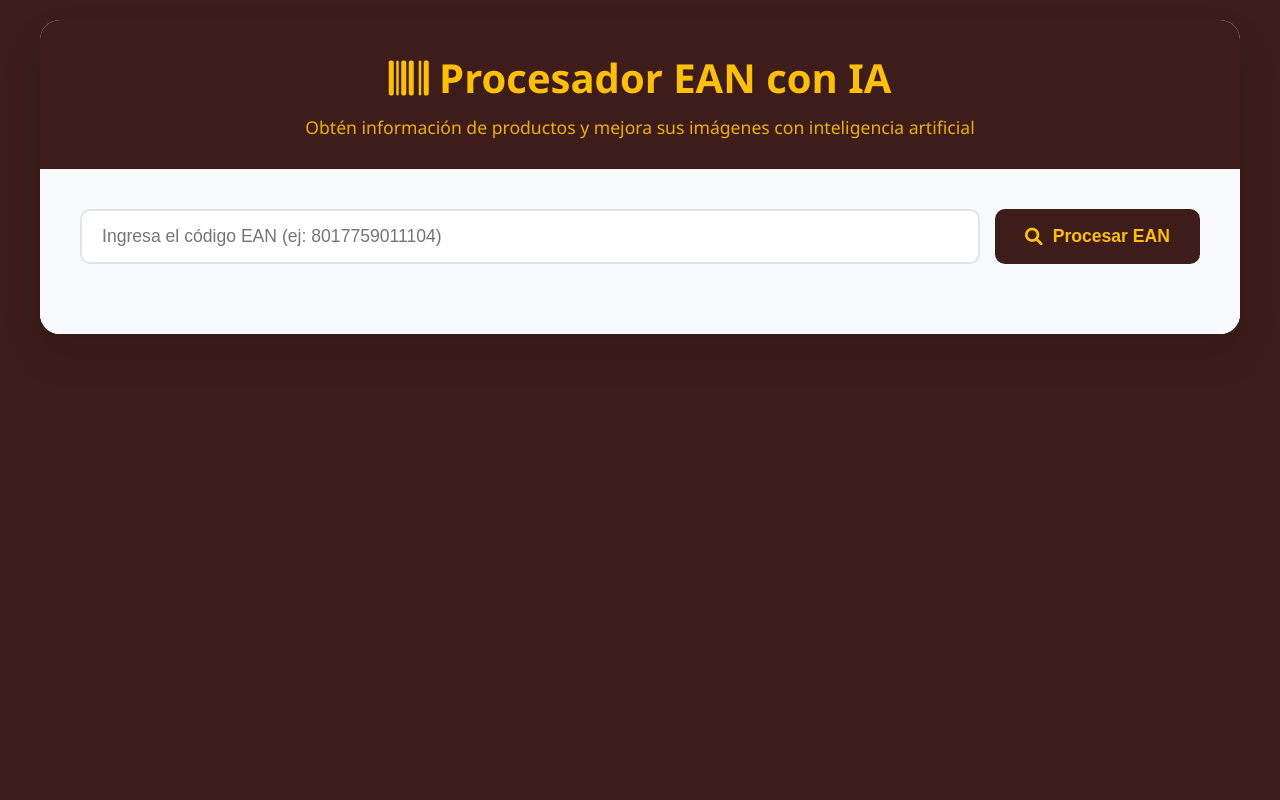
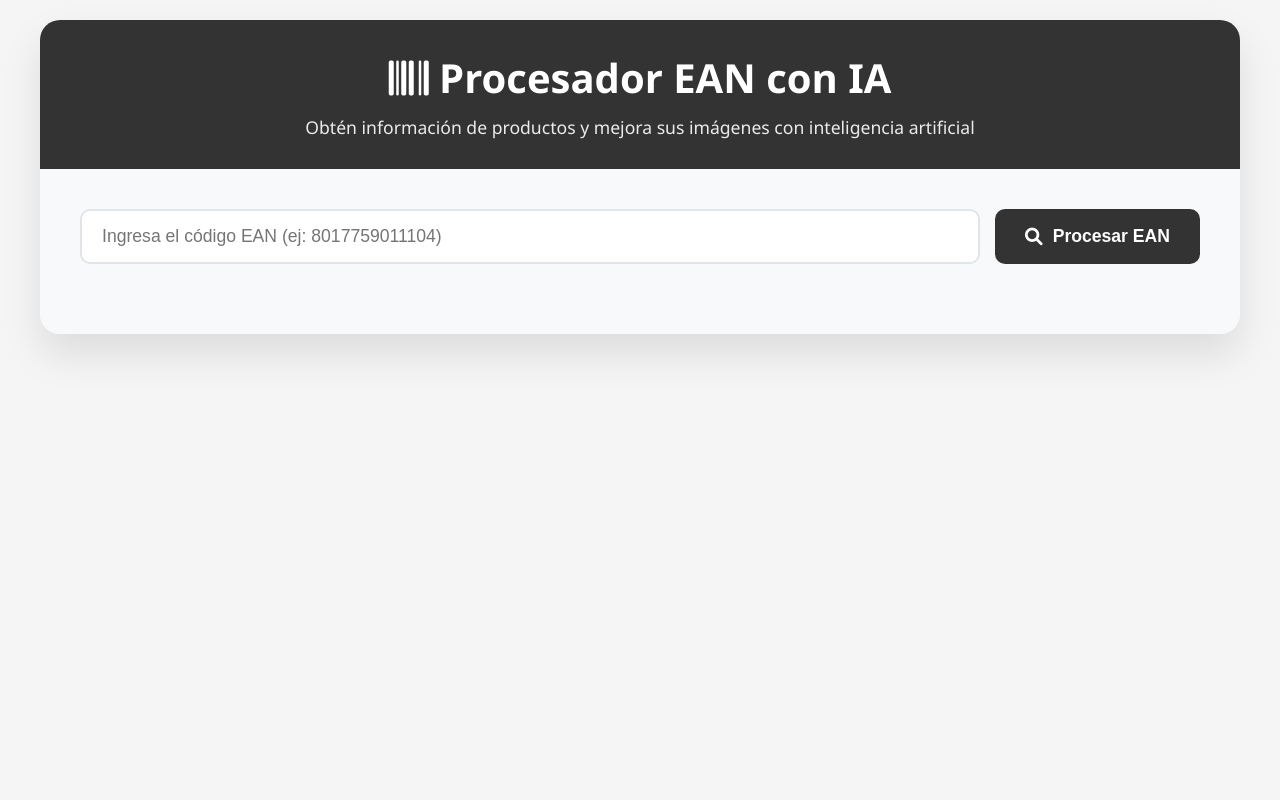
Before and after one commit to DiegoDok7/hiperalia-ean-processing, a Flask app: page / in a window 1280 px wide. Run offline with Flask 3, Linux system fonts and the light colour scheme.

Commit message:
Regresar a paleta simple: blanco, negro y gris

```diff
--- a/scripts/web_app/templates/index.html
+++ b/scripts/web_app/templates/index.html
@@ -14,10 +14,10 @@
 
         body {
             font-family: 'Segoe UI', Tahoma, Geneva, Verdana, sans-serif;
-            background: #3d1c1a;
+            background: #f5f5f5;
             min-height: 100vh;
             padding: 20px;
-            color: #3d1c1a;
+            color: #333;
         }
 
         .container {
@@ -30,8 +30,8 @@
         }
 
         .header {
-            background: #3d1c1a;
-            color: #fcc00a;
+            background: #333;
+            color: white;
             padding: 30px;
             text-align: center;
         }
@@ -89,36 +89,36 @@
         }
 
         .btn-primary {
-            background: #3d1c1a;
-            color: #fcc00a;
+            background: #333;
+            color: white;
         }
 
         .btn-primary:hover {
             transform: translateY(-2px);
-            box-shadow: 0 10px 20px rgba(61, 28, 26, 0.3);
-            background: #2a1412;
+            box-shadow: 0 10px 20px rgba(51, 51, 51, 0.3);
+            background: #555;
         }
 
         .btn-secondary {
-            background: #fcc00a;
-            color: #3d1c1a;
+            background: #666;
+            color: white;
         }
 
         .btn-secondary:hover {
             transform: translateY(-2px);
-            box-shadow: 0 10px 20px rgba(252, 192, 10, 0.3);
-            background: #e6a800;
+            box-shadow: 0 10px 20px rgba(102, 102, 102, 0.3);
+            background: #888;
         }
 
         .btn-success {
-            background: #3d1c1a;
-            color: #fcc00a;
+            background: #333;
+            color: white;
         }
 
         .btn-success:hover {
             transform: translateY(-2px);
-            box-shadow: 0 10px 20px rgba(61, 28, 26, 0.3);
-            background: #2a1412;
+            box-shadow: 0 10px 20px rgba(51, 51, 51, 0.3);
+            background: #555;
         }
 
         .loading {
@@ -129,7 +129,7 @@
 
         .spinner {
             border: 4px solid #f3f3f3;
-            border-top: 4px solid #fcc00a;
+            border-top: 4px solid #333;
             border-radius: 50%;
             width: 40px;
             height: 40px;
@@ -156,7 +156,7 @@
         }
 
         .product-info h2 {
-            color: #3d1c1a;
+            color: #333;
             margin-bottom: 20px;
             font-size: 1.8rem;
         }
@@ -171,11 +171,11 @@
             padding: 15px;
             background: #f8f9fa;
             border-radius: 10px;
-            border-left: 4px solid #fcc00a;
+            border-left: 4px solid #333;
         }
 
         .info-item strong {
-            color: #3d1c1a;
+            color: #333;
             display: block;
             margin-bottom: 5px;
         }
@@ -196,7 +196,7 @@
         }
 
         .image-card h3 {
-            color: #3d1c1a;
+            color: #333;
             margin-bottom: 15px;
             font-size: 1.3rem;
         }
@@ -218,7 +218,7 @@
         }
 
         .download-section h2 {
-            color: #3d1c1a;
+            color: #333;
             margin-bottom: 20px;
             font-size: 1.8rem;
         }
@@ -231,20 +231,20 @@
 
         .error {
             background: #fef2f2;
-            color: #3d1c1a;
+            color: #333;
             padding: 15px;
             border-radius: 10px;
             margin: 20px 0;
-            border-left: 4px solid #3d1c1a;
+            border-left: 4px solid #333;
         }
 
         .success {
             background: #f0f9ff;
-            color: #3d1c1a;
+            color: #333;
             padding: 15px;
             border-radius: 10px;
             margin: 20px 0;
-            border-left: 4px solid #fcc00a;
+            border-left: 4px solid #666;
         }
 
         @media (max-width: 768px) {
```
